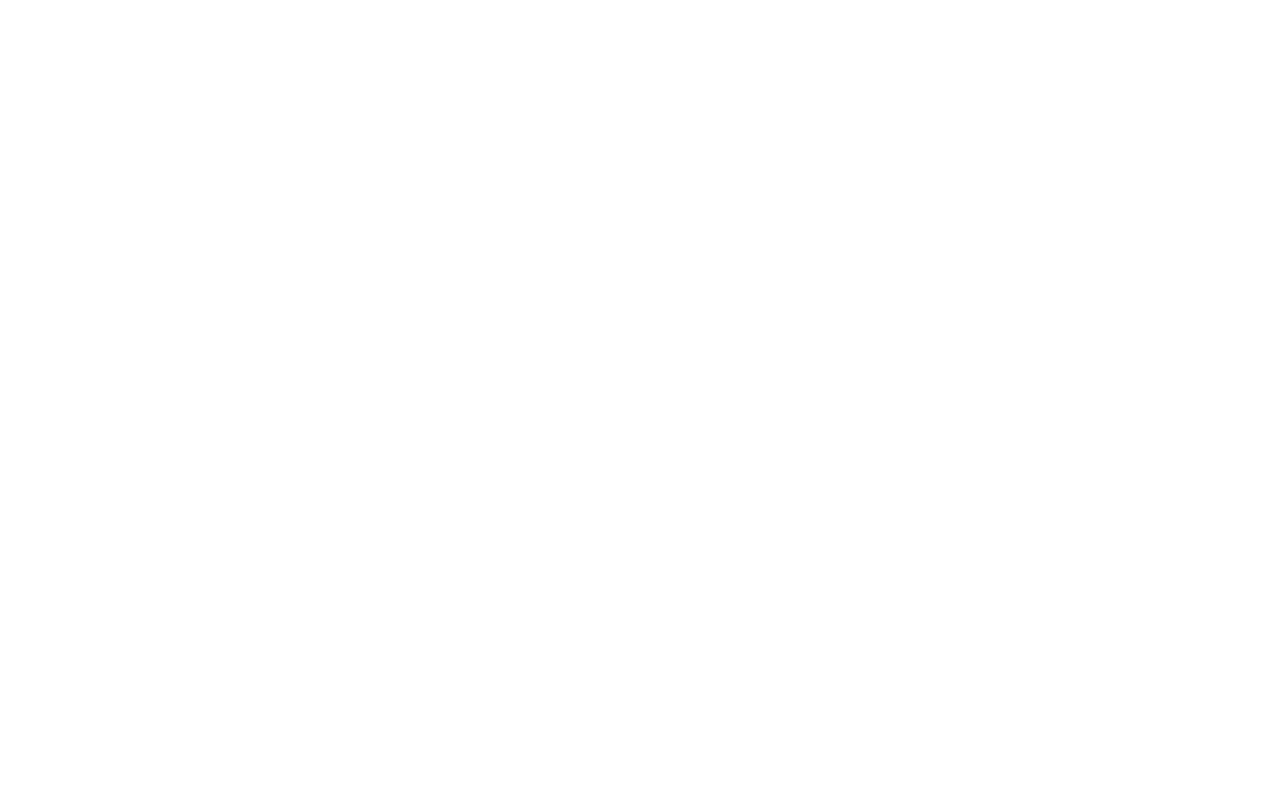
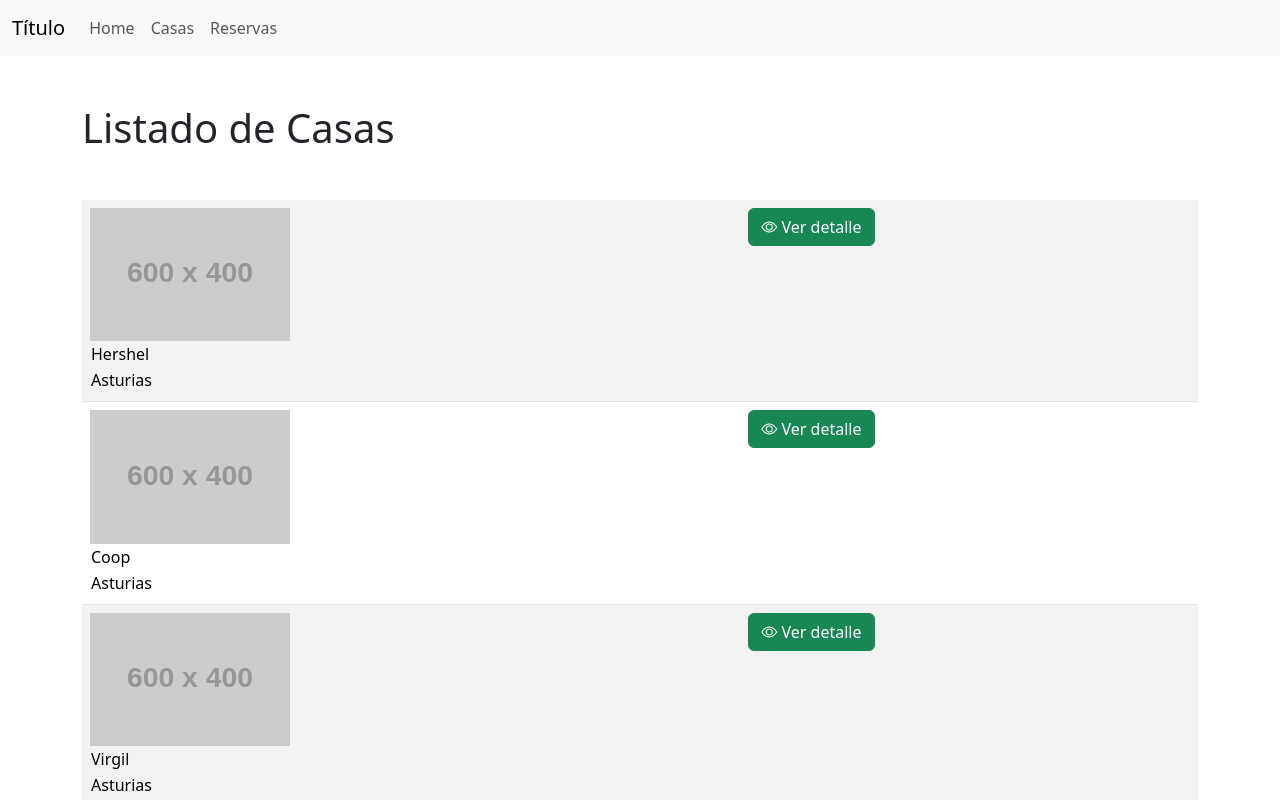
Before and after one commit to almudenadomenech/ANGULAR_GRUPO-5, an Angular app in the folder FRONTED/: page /casas in a window 1280 px wide. Shown: the top 800 px of the page. Built offline with nearby package versions, Linux system fonts and the light colour scheme; data requests are answered from the project's data file.

Commit message:
componente casas.list

```diff
--- a/FRONTED/db.json
+++ b/FRONTED/db.json
@@ -15,7 +15,8 @@
         "wifi": false,
         "aire acondicionado": false,
         "descripcion": "Casa muy bonita en el mar ",
-        "fotoUrls": "https://placehold.co/600x400"
+        "fotoUrls": "https://placehold.co/600x400",
+        "destino": "Asturias"
     },
     {
         "id": 2,
@@ -31,7 +32,9 @@
         "wifi": false,
         "aire acondicionado": true,
         "descripcion": "Casa muy bonita en el mar ",
-        "fotoUrls": "https://placehold.co/600x400"    },
+        "fotoUrls": "https://placehold.co/600x400",
+        "destino": "Asturias"
+    },
     {
         "id": 3,
         "titulo": "Virgil",
@@ -46,7 +49,9 @@
         "wifi": false,
         "aire acondicionado": false,
         "descripcion": "Casa muy bonita en el mar ",
-        "fotoUrls": "https://placehold.co/600x400"    },
+        "fotoUrls": "https://placehold.co/600x400",
+        "destino": "Asturias"
+    },
     {
         "id": 4,
         "titulo": "Harriet",
@@ -61,7 +66,9 @@
         "wifi": true,
         "aire acondicionado": true,
         "descripcion": "Casa muy bonita en el mar ",
-        "fotoUrls": "https://placehold.co/600x400"    },
+        "fotoUrls": "https://placehold.co/600x400",
+        "destino": "Asturias"
+    },
     {
         "id": 5,
         "titulo": "Lanny",
@@ -76,7 +83,9 @@
         "wifi": false,
         "aire acondicionado": true,
         "descripcion": "Casa muy bonita en el mar ",
-        "fotoUrls": "https://placehold.co/600x400"    },
+        "fotoUrls": "https://placehold.co/600x400",
+        "destino": "Asturias"
+    },
     {
         "id": 6,
         "titulo": "Alfie",
@@ -91,7 +100,9 @@
         "wifi": false,
         "aire acondicionado": false,
         "descripcion": "Casa muy bonita en el mar ",
-        "fotoUrls": "https://placehold.co/600x400"    },
+        "fotoUrls": "https://placehold.co/600x400",
+        "destino": "Asturias"
+    },
     {
         "id": 7,
         "titulo": "Lari",
@@ -106,7 +117,9 @@
         "wifi": true,
         "aire acondicionado": true,
         "descripcion": "Casa muy bonita en el mar ",
-        "fotoUrls": "https://placehold.co/600x400"    },
+        "fotoUrls": "https://placehold.co/600x400",
+        "destino": "Asturias"
+    },
     {
         "id": 8,
         "titulo": "Edna",
@@ -121,7 +134,9 @@
         "wifi": true,
         "aire acondicionado": false,
         "descripcion": "Casa muy bonita en el mar ",
-        "fotoUrls": "https://placehold.co/600x400"    },
+        "fotoUrls": "https://placehold.co/600x400",
+        "destino": "Asturias"
+    },
     {
         "id": 9,
         "titulo": "Matty",
@@ -136,7 +151,9 @@
         "wifi": true,
         "aire acondicionado": false,
         "descripcion": "Casa muy bonita en el mar ",
-        "fotoUrls": "https://placehold.co/600x400"  },
+        "fotoUrls": "https://placehold.co/600x400",
+        "destino": "Asturias"
+    },
     {
         "id": 10,
         "titulo": "Caralie",
@@ -151,7 +168,9 @@
         "wifi": true,
         "aire acondicionado": true,
         "descripcion": "Casa muy bonita en el mar ",
-        "fotoUrls": "https://placehold.co/600x400"    }
+        "fotoUrls": "https://placehold.co/600x400",
+        "destino": "Asturias"
+    }
 ],
 "user":[
     {
--- a/FRONTED/src/app/app.component.html
+++ b/FRONTED/src/app/app.component.html
@@ -1,38 +1,26 @@
+
 <nav class="navbar navbar-expand-lg bg-body-tertiary">
   <div class="container-fluid">
-    <a class="navbar-brand" href="#">Navbar</a>
-    <button class="navbar-toggler" type="button" data-bs-toggle="collapse" data-bs-target="#navbarSupportedContent" aria-controls="navbarSupportedContent" aria-expanded="false" aria-label="Toggle navigation">
+    <a class="navbar-brand" href="#">Título</a>
+    <button class="navbar-toggler" type="button" data-bs-toggle="collapse" data-bs-target="#navbarNav" aria-controls="navbarNav" aria-expanded="false" aria-label="Toggle navigation">
       <span class="navbar-toggler-icon"></span>
     </button>
-    <div class="collapse navbar-collapse" id="navbarSupportedContent">
-      <ul class="navbar-nav me-auto mb-2 mb-lg-0">
+    <div class="collapse navbar-collapse" id="navbarNav">
+      <ul class="navbar-nav">
         <li class="nav-item">
-          <a class="nav-link active" aria-current="page" href="/houses">Casas</a>
+          <a class="nav-link" routerLink="" href="#">Home</a>
         </li>
         <li class="nav-item">
-          <a class="nav-link" href="/bookings">Reservas</a>
-        </li>
-        <li class="nav-item dropdown">
-          <a class="nav-link dropdown-toggle" href="#" role="button" data-bs-toggle="dropdown" aria-expanded="false">
-            Dropdown
-          </a>
-          <ul class="dropdown-menu">
-            <li><a class="dropdown-item" href="#">Action</a></li>
-            <li><a class="dropdown-item" href="#">Another action</a></li>
-            <li><hr class="dropdown-divider"></li>
-            <li><a class="dropdown-item" href="#">Something else here</a></li>
-          </ul>
+          <a class="nav-link" routerLink="casas" href="#">Casas</a>
         </li>
         <li class="nav-item">
-          <a class="nav-link disabled" aria-disabled="true">Disabled</a>
+          <a class="nav-link" routerLink="reservas" href="#">Reservas</a>
         </li>
+
       </ul>
-      <form class="d-flex" role="search">
-        <input class="form-control me-2" type="search" placeholder="Search" aria-label="Search">
-        <button class="btn btn-outline-success" type="submit">Search</button>
-      </form>
     </div>
-  </nav>
+  </div>
+</nav>
 
 
 <div style="min-height: 400px;">
--- a/FRONTED/src/app/booking-list/booking-list.component.ts
+++ b/FRONTED/src/app/booking-list/booking-list.component.ts
@@ -1,9 +1,10 @@
 import { Component } from '@angular/core';
+import { RouterLink } from '@angular/router';
 
 @Component({
   selector: 'app-booking-list',
   standalone: true,
-  imports: [],
+  imports: [RouterLink],
   templateUrl: './booking-list.component.html',
   styleUrl: './booking-list.component.css'
 })
--- a/FRONTED/src/app/home/home.component.ts
+++ b/FRONTED/src/app/home/home.component.ts
@@ -1,9 +1,10 @@
 import { Component } from '@angular/core';
+import { RouterLink } from '@angular/router';
 
 @Component({
   selector: 'app-home',
   standalone: true,
-  imports: [],
+  imports: [RouterLink],
   templateUrl: './home.component.html',
   styleUrl: './home.component.css'
 })
--- a/FRONTED/src/app/house-list/house-list.component.html
+++ b/FRONTED/src/app/house-list/house-list.component.html
@@ -1 +1,59 @@
-<p>house-list works!</p>
+<div class="container">
+    <div class="row">
+      <div class="col-12">
+        <h1 class="mt-5">Listado de Casas </h1>
+        <table class="table table-striped mt-5">
+          <thead>
+
+
+                </thead>
+                  <tbody>
+                      @for (house of houses; track house.id) {
+                      <tr>
+                        <!-- <td>{{house.id}}</td> -->
+                        <td>
+                          <a
+                            [routerLink]="['/casas', house.id, 'detalle']">
+                            <img style="max-width: 200px;" [src]="house.fotoUrls">
+                          </a>
+                          <div>
+
+                          </div>
+                          <div>
+                            <td>{{house.titulo}}</td>
+                          </div>
+                          <div>
+                            <td>{{house.destino}}</td>
+                          </div>
+                        </td>
+
+
+
+                        <td>
+                          <button type="button" class="btn btn-success me-2"
+                          [routerLink]="['/casas', house.id, 'detalle']">
+                          <i class="bi bi-eye"></i>
+                          Ver detalle</button>
+
+                        </td>
+                        <!-- <td>
+                          <button type="button" class="btn btn-primary"
+                          [routerLink]="['/casas', house.id, 'reservas']" >
+                          <i class="bi bi-ticket-perforated"></i>
+                          Hacer reserva</button>
+
+
+                        </td> -->
+                      </tr>
+                      }
+
+
+
+                  </tbody>
+                </table>
+
+          </div>
+
+      </div>
+
+  </div>
--- a/FRONTED/src/app/house-list/house-list.component.ts
+++ b/FRONTED/src/app/house-list/house-list.component.ts
@@ -1,12 +1,23 @@
-import { Component } from '@angular/core';
+import { Component, OnInit } from '@angular/core';
+import { House } from '../interfaces/house.model';
+import { HttpClient, HttpClientModule } from '@angular/common/http';
+import { RouterLink } from '@angular/router';
 
 @Component({
   selector: 'app-house-list',
   standalone: true,
-  imports: [],
+  imports: [HttpClientModule, RouterLink],
   templateUrl: './house-list.component.html',
   styleUrl: './house-list.component.css'
 })
-export class HouseListComponent {
+export class HouseListComponent implements OnInit{
+
+  houses: House [] = [];
+
+  constructor(private http: HttpClient) {}
+  ngOnInit(): void {
+    this.http.get<House[]>('http://localhost:3000/houses')
+    .subscribe(houses => this.houses = houses);
+  }
 
 }
```
Also changed, not shown: FRONTED/src/app/app.routes.ts (+11 -4 lines), FRONTED/src/app/interfaces/house.model.ts (+5 -3 lines).
